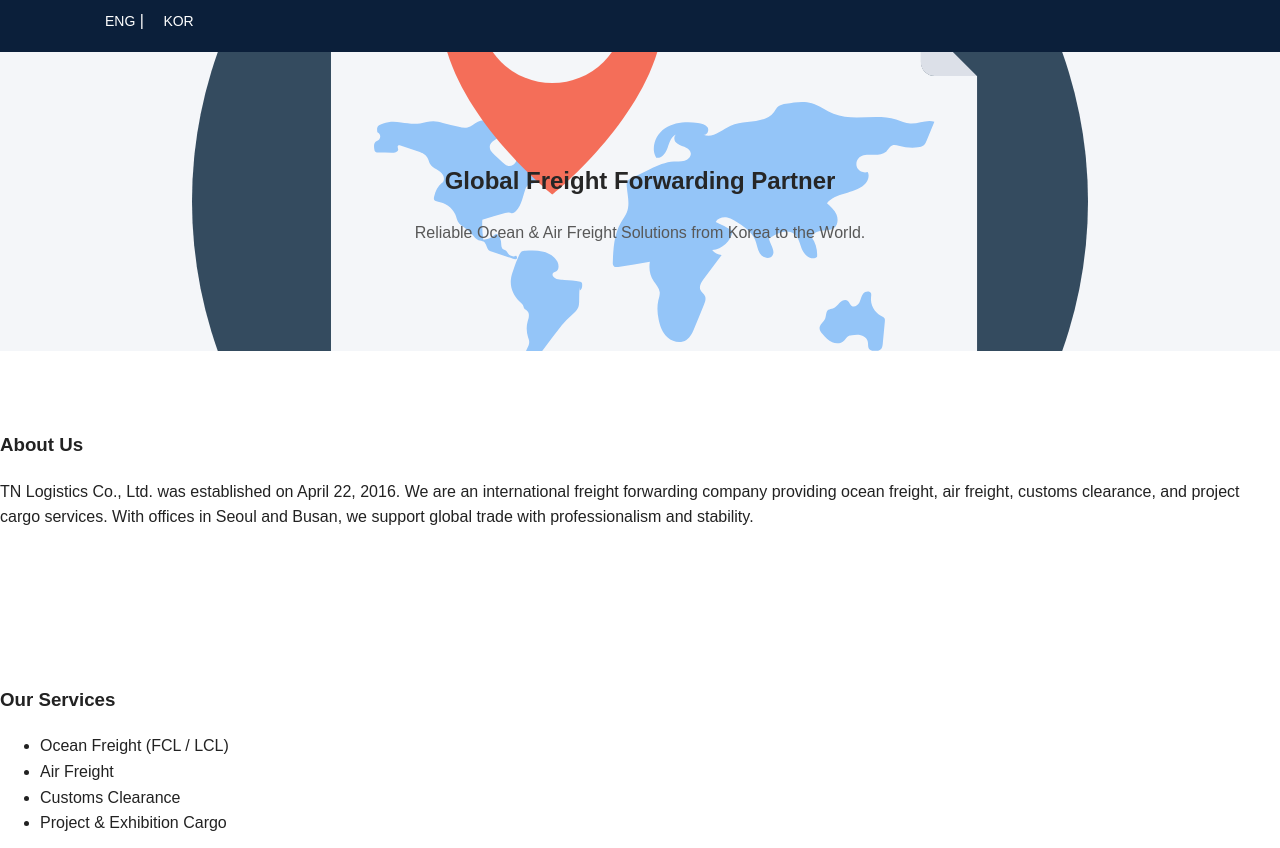
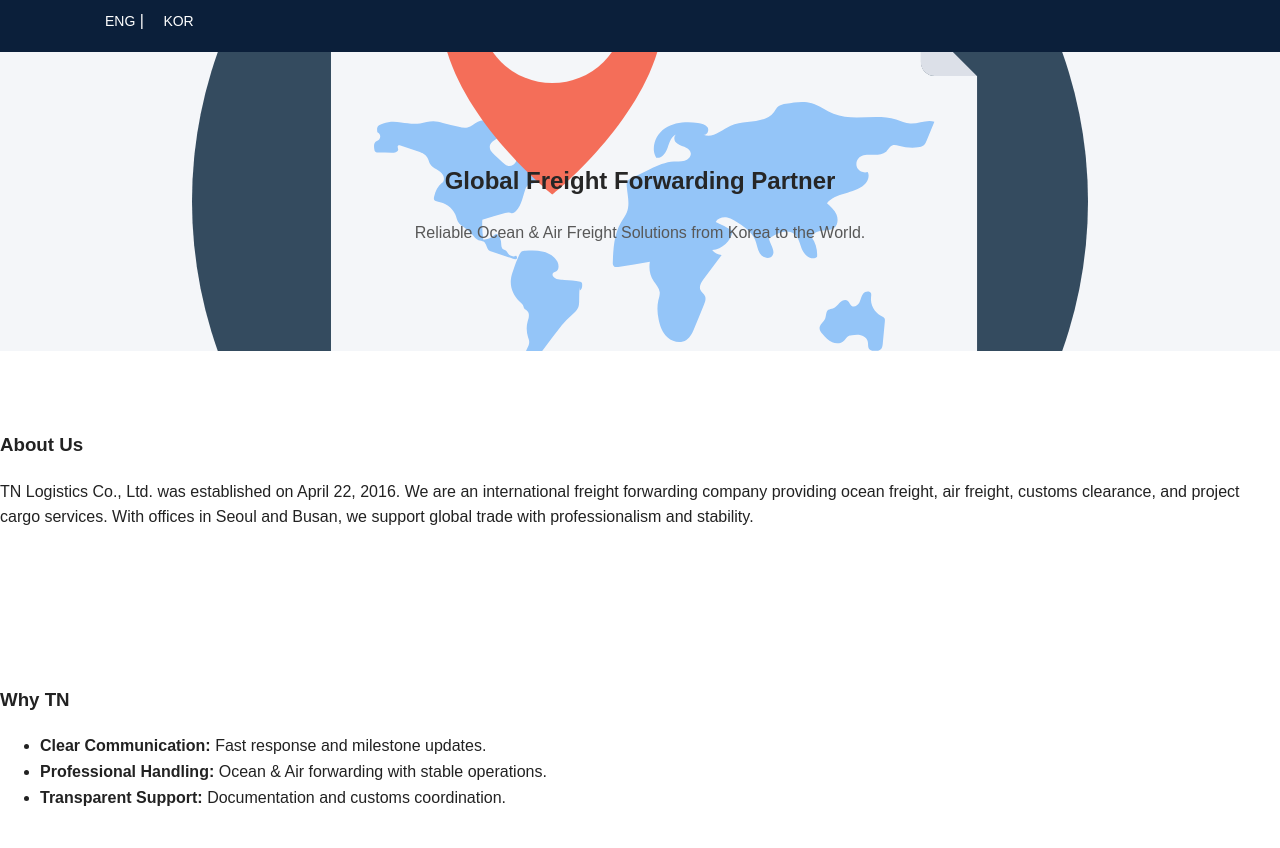
Before and after one commit to TNLOGISTICS/tn-website, a plain HTML site: page index.html in a window 1280 px wide. Shown: the part 104-952 px from the top of the page. Drawn offline with Linux system fonts and the light colour scheme.

Commit message:
Update index.html

```diff
--- a/index.html
+++ b/index.html
@@ -33,6 +33,15 @@
     </p>
 </section>
 
+    <section class="section">
+    <h3>Why TN</h3>
+    <ul>
+        <li><strong>Clear Communication:</strong> Fast response and milestone updates.</li>
+        <li><strong>Professional Handling:</strong> Ocean & Air forwarding with stable operations.</li>
+        <li><strong>Transparent Support:</strong> Documentation and customs coordination.</li>
+    </ul>
+</section>
+
 <section class="section">
     <h3>Our Services</h3>
     <ul>
@@ -62,4 +71,5 @@
 </footer>
 
 </body>
+
 </html>
```
